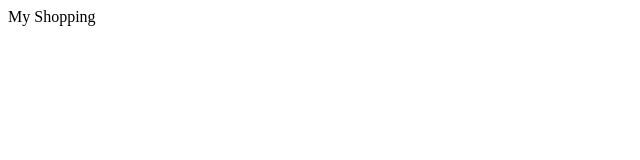
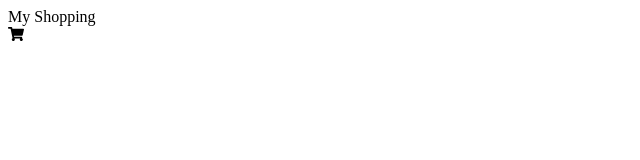
Before and after one commit to Mehmet-github06/react-shopping-card-app-2, a React (Create React App) app: page / in a window 1280 px wide. Shown: the top 160 px of the page, without its empty margins (0-640 px from the left). Built offline with nearby package versions, Linux system fonts and the light colour scheme.

Commit message:
FaShoppingCart

```diff
--- a/src/components/navbar.jsx
+++ b/src/components/navbar.jsx
@@ -1,5 +1,5 @@
 import React from 'react'
-
+import { FaShoppingCart } from "react-icons/fa";
 
 
 const navbar = () => {
@@ -9,7 +9,7 @@ const navbar = () => {
         <span className='my_shop'>My Shopping</span>
         <div className='cart'>
             <span>
-
+                <FaShoppingCart/>
             </span>
         </div>
       </div>
```
